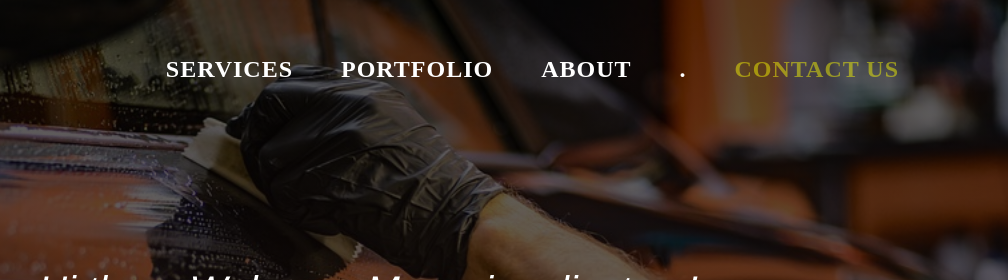
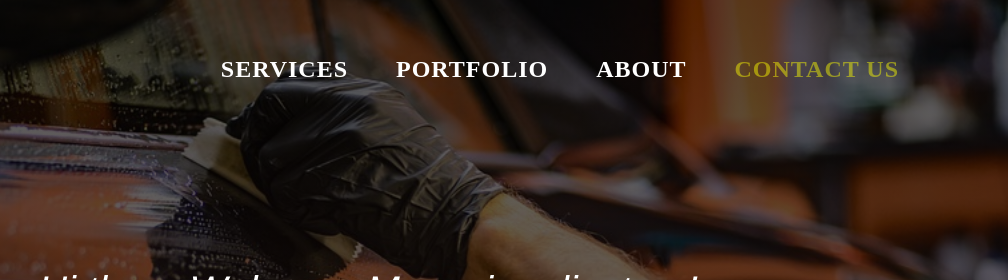
Before and after one commit to mzansiapplicators/mzansiapplicators.github.io, a website with bundled scripts: page index.html in a window 1280 px wide. Shown: the top 280 px of the page, 272-1280 px from the left. Built offline with nearby package versions, Linux system fonts and the light colour scheme; a web font is replaced by a local one.

```diff
--- a/index.html
+++ b/index.html
@@ -9,7 +9,7 @@
   <meta name="author" content="">
 
   <title>Mzansiapplicators</title>
-  <link rel="icon" type="image/gif/png" href="./img/logo-1.png">
+  <link rel="icon" type="image/gif/png" href="./img/logo.jpeg">
   <!-- Bootstrap core CSS -->
   <link href="vendor/bootstrap/css/bootstrap.min.css" rel="stylesheet">
   <link rel="stylesheet" href="https://use.fontawesome.com/releases/v5.2.0/css/all.css" integrity="sha384-hWVjflwFxL6sNzntih27bfxkr27PmbbK/iSvJ+a4+0owXq79v+lsFkW54bOGbiDQ" crossorigin="anonymous">
@@ -46,9 +46,6 @@
           </li>
           <li class="nav-item">
             <a class="nav-link js-scroll-trigger" href="#about">About</a>
-          </li>
-          <li class="nav-item">
-            <a class="nav-link js-scroll-trigger" href="#team">.</a>
           </li>
           <li class="nav-item">
             <a class="nav-link js-scroll-trigger" href="#contact">Contact Us</a>
```
